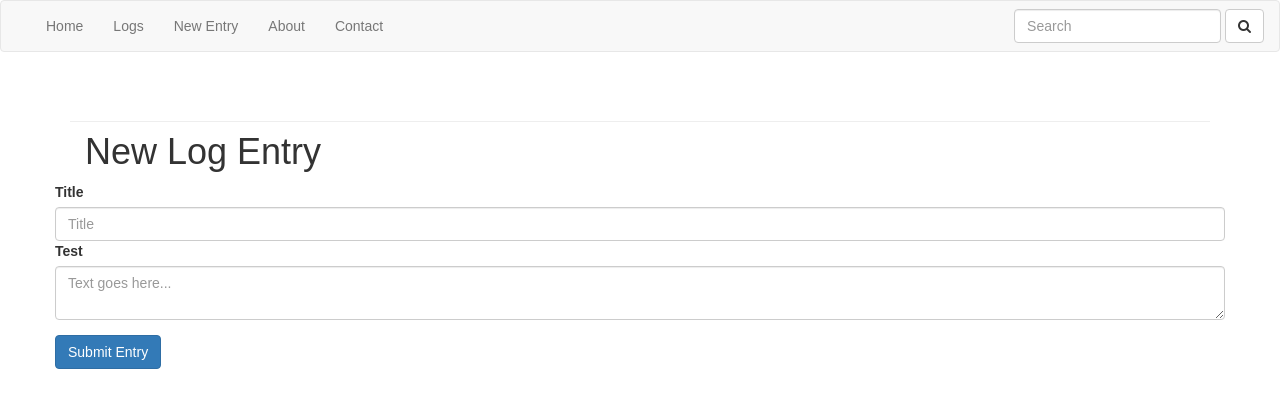
After one commit to jamiemorris1991/CSC3123, a PHP site: the page made by twigs/entry.twig in a window 1280 px wide. The commit adds this page. Shown: the top 408 px of the page. Run offline with PHP 8.4, Linux system fonts and the light colour scheme; the template is opened without the code that fills it, so the values that code supplies are empty; some libraries are stand-ins or nearby versions.

Commit message:
Catch up!

```diff
--- /dev/null
+++ b/twigs/entry.twig
@@ -0,0 +1,25 @@
+{% extends 'page.twig'%}
+
+{% block scripts %}
+
+{%endblock scripts %}
+
+{% block header %}
+    <div class="col-md-12">
+	<h1>New Log Entry</h1>
+    </div>
+{% endblock header %}
+
+{% block main %}
+    <div class="row">
+        <form action="{[base}}/entry" method="post" role="form">
+		<div class="form-group">
+		    <label for="title" class="control-label">Title</label>
+		    <input type="text" id="title" name="login" placeholder="Title" class="form-control" required="required"/>
+		    <label for="text" class="control-label">Test</label>
+		    <textarea id="ms" name="text" placeholder="Text goes here..." class="form-control" required="required"></textarea>
+		</div>
+		<button class="btn btn-primary" type="submit">Submit Entry</button>
+	    </form>
+    </div>
+{% endblock main %}
--- a/twigs/navbar.twig
+++ b/twigs/navbar.twig
@@ -11,6 +11,8 @@
         <div class="collapse navbar-collapse navbar-ex1-collapse">
             <ul class="nav navbar-nav">
                     <li{{page == 'home' ? ' class="active"'}}><a href="{{base}}/">Home</a></li>
+                    <li{{page == 'logs' ? ' class="active"'}}><a href="{{base}}/logs">Logs</a></li>
+                    <li{{page == 'entry' ? ' class="active"'}}><a href="{{base}}/entry">New Entry</a></li>
                     {% if context.hasadmin %}
                         <li class="dropdown">
                             <a href="#" class="dropdown-toggle" data-toggle="dropdown">Admin<b class="caret"></b></a>
```
Also changed, not shown: class/entry.php (added, +37 -0 lines), class/siteinfo.php (+9 -0 lines), twigs/logs.twig (added, +13 -0 lines).
